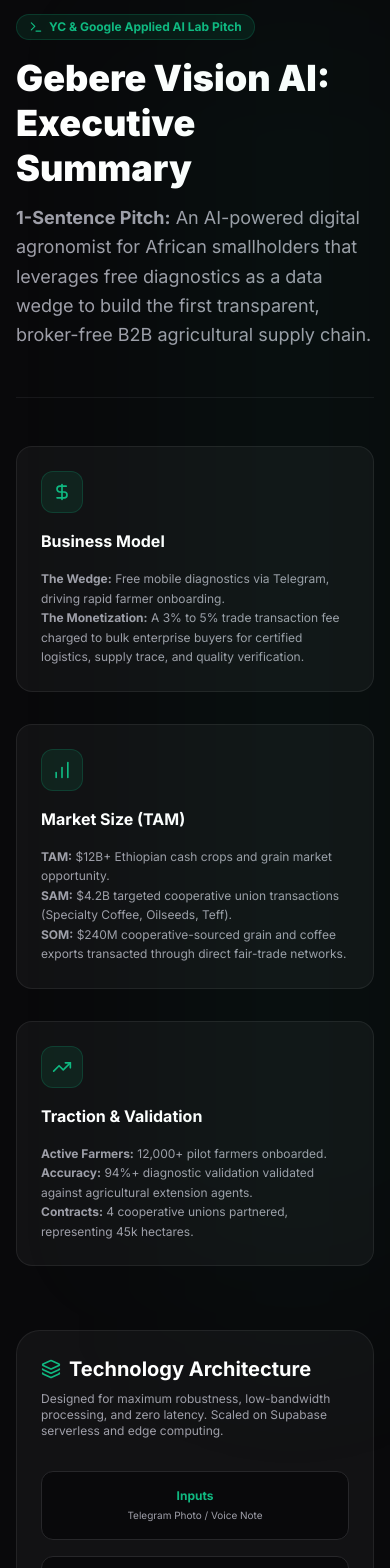
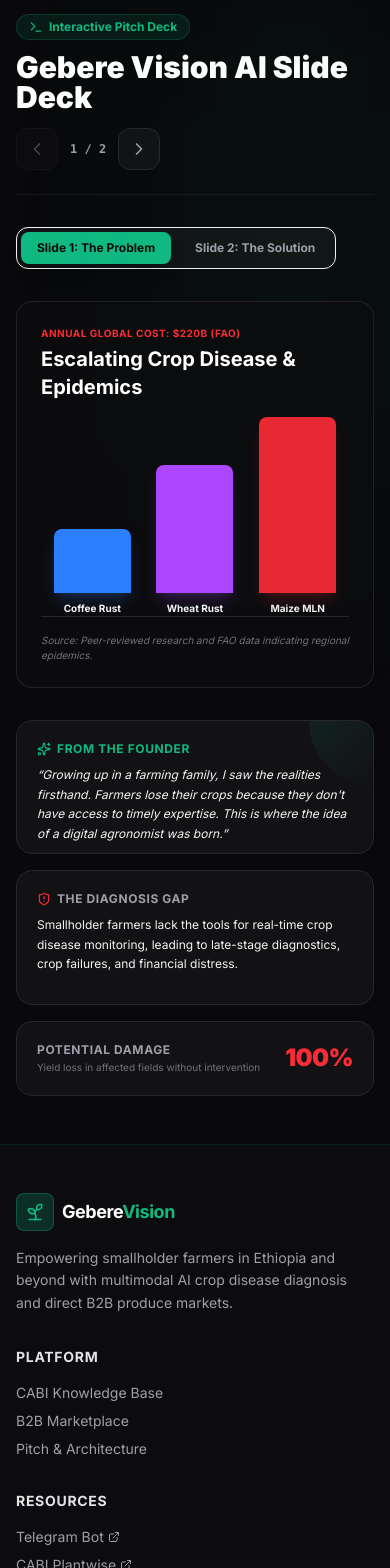
Before and after one commit to oumersalah2-cmd/Oomisha360, a Next.js app: page /pitch in a window 390 px wide. Shown: the part 100-1668 px from the top of the page. Built offline with nearby package versions, Linux system fonts and the light colour scheme.

Commit message:
feat: implement interactive voice playback & redesign pitch deck to slide layout

```diff
--- a/src/app/layout.tsx
+++ b/src/app/layout.tsx
@@ -11,7 +11,7 @@ const inter = Inter({
 
 export const metadata: Metadata = {
   title: "Gebere Vision AI — Digital Agronomist & Fair-Trade Produce Marketplace",
-  description: "AI-powered crop disease diagnosis in Ethiopian languages and broker-free agricultural B2B commerce for smallholder farmers.",
+  description: "AI-powered crop disease diagnosis in English, Amharic, Afaan Oromo, and Arabic for farmers in Ethiopia and beyond.",
 };
 
 export default function RootLayout({
--- a/src/app/marketplace/page.tsx
+++ b/src/app/marketplace/page.tsx
@@ -43,7 +43,7 @@ export default function Marketplace() {
             B2B Produce Marketplace
           </h1>
           <p className="text-zinc-400 text-sm sm:text-base mt-2 leading-relaxed">
-            Connecting verified Ethiopian agricultural cooperative unions directly with food processors, grain millers, and global coffee exporters. Built to eliminate predatory intermediary fees.
+            Connecting verified agricultural cooperative unions in Ethiopia and beyond directly with food processors, grain millers, and global coffee exporters. Built to eliminate predatory intermediary fees.
           </p>
         </div>
 
--- a/src/app/pitch/page.tsx
+++ b/src/app/pitch/page.tsx
@@ -1,149 +1,224 @@
-import { Cpu, Terminal, TrendingUp, BarChart, DollarSign, Layers } from "lucide-react";
+"use client";
+
+import { useState } from "react";
+import { ChevronLeft, ChevronRight, Terminal, ShieldAlert, Cpu, Sparkles, UserCheck } from "lucide-react";
 
 export default function PitchDeck() {
+  const [currentSlide, setCurrentSlide] = useState(0);
+
+  const slides = [
+    {
+      title: "The Problem: Agricultural Crisis in Ethiopia & Beyond",
+      type: "problem",
+      content: (
+        <div className="grid grid-cols-1 lg:grid-cols-12 gap-8 items-stretch h-full">
+          {/* Main Chart Column */}
+          <div className="lg:col-span-7 bg-[#0d0d0f]/90 border border-zinc-800/80 rounded-2xl p-6 flex flex-col justify-between relative overflow-hidden">
+            <div>
+              <span className="text-[10px] font-bold text-red-500 uppercase tracking-wider block mb-1">
+                Annual Global Cost: $220B (FAO)
+              </span>
+              <h3 className="text-xl font-bold text-white mb-6">
+                Escalating Crop Disease & Epidemics
+              </h3>
+            </div>
+
+            {/* Custom Bar Chart */}
+            <div className="flex items-end justify-around h-48 pt-6 border-b border-zinc-800">
+              <div className="flex flex-col items-center w-1/4 group">
+                <div className="w-full bg-blue-500 rounded-t-lg transition-all duration-1000 h-16 shadow-lg shadow-blue-500/20" />
+                <span className="text-[10px] text-zinc-555 mt-2 font-bold">Coffee Rust</span>
+              </div>
+              <div className="flex flex-col items-center w-1/4 group">
+                <div className="w-full bg-purple-500 rounded-t-lg transition-all duration-1000 h-32 shadow-lg shadow-purple-500/20" />
+                <span className="text-[10px] text-zinc-555 mt-2 font-bold">Wheat Rust</span>
+              </div>
+              <div className="flex flex-col items-center w-1/4 group">
+                <div className="w-full bg-red-500 rounded-t-lg transition-all duration-1000 h-44 shadow-lg shadow-red-500/20 animate-pulse" />
+                <span className="text-[10px] text-zinc-555 mt-2 font-bold">Maize MLN</span>
+              </div>
+            </div>
+
+            <div className="mt-4">
+              <p className="text-[10px] text-zinc-500 italic">
+                Source: Peer-reviewed research and FAO data indicating regional epidemics.
+              </p>
+            </div>
+          </div>
+
+          {/* Sidebar Column */}
+          <div className="lg:col-span-5 flex flex-col justify-between space-y-4">
+            {/* Story Card */}
+            <div className="bg-charcoal border border-zinc-800 p-5 rounded-2xl relative overflow-hidden flex-1">
+              <div className="absolute top-0 right-0 w-16 h-16 bg-gradient-to-br from-emerald-green/10 to-transparent rounded-bl-full pointer-events-none" />
+              <h4 className="text-xs font-bold text-emerald-green uppercase tracking-wider mb-2 flex items-center gap-1.5">
+                <Sparkles className="h-3.5 w-3.5" />
+                <span>From the Founder</span>
+              </h4>
+              <p className="text-xs text-zinc-350 leading-relaxed italic">
+                &ldquo;Growing up in a farming family, I saw the realities firsthand. Farmers lose their crops because they don't have access to timely expertise. This is where the idea of a digital agronomist was born.&rdquo;
+              </p>
+            </div>
+
+            {/* Diagnosis Gap Card */}
+            <div className="bg-charcoal border border-zinc-800 p-5 rounded-2xl flex-1">
+              <h4 className="text-xs font-bold text-zinc-400 uppercase tracking-wider mb-2 flex items-center gap-1.5">
+                <ShieldAlert className="h-3.5 w-3.5 text-red-500" />
+                <span>The Diagnosis Gap</span>
+              </h4>
+              <p className="text-xs text-zinc-350 leading-relaxed">
+                Smallholder farmers lack the tools for real-time crop disease monitoring, leading to late-stage diagnostics, crop failures, and financial distress.
+              </p>
+            </div>
+
+            {/* Metric Card */}
+            <div className="bg-charcoal border border-zinc-800 p-5 rounded-2xl flex justify-between items-center">
+              <div>
+                <h4 className="text-xs font-bold text-zinc-400 uppercase tracking-wider">Potential Damage</h4>
+                <p className="text-[10px] text-zinc-500 mt-0.5">Yield loss in affected fields without intervention</p>
+              </div>
+              <div className="text-2xl font-black text-red-500 tracking-tight shrink-0">100%</div>
+            </div>
+          </div>
+        </div>
+      )
+    },
+    {
+      title: "Product Overview: Telegram AI Bot",
+      type: "solution",
+      content: (
+        <div className="grid grid-cols-1 lg:grid-cols-12 gap-8 items-stretch h-full">
+          {/* Main Description */}
+          <div className="lg:col-span-7 bg-[#0d0d0f]/90 border border-zinc-800/80 rounded-2xl p-6 flex flex-col justify-between">
+            <div>
+              <span className="text-[10px] font-bold text-emerald-green uppercase tracking-wider block mb-1">
+                Zero-Friction Crop Care Platform
+              </span>
+              <h3 className="text-xl font-bold text-white mb-4">
+                Instant Multilingual Disease Diagnosis
+              </h3>
+              <p className="text-xs text-zinc-400 leading-relaxed mb-6">
+                Gebere Vision AI provides an instant, 100% free diagnosis service directly via Telegram. Farmers simply take a photo of the infected crop leaf, and our system returns localized, CABI-grounded remedies in under 30 seconds.
+              </p>
+            </div>
+
+            {/* Feature Steps */}
+            <div className="grid grid-cols-3 gap-4 pt-4 border-t border-zinc-800">
+              <div className="bg-charcoal/50 border border-zinc-850 p-3.5 rounded-xl text-center">
+                <span className="text-lg block mb-1">📸</span>
+                <span className="text-[10px] font-bold text-white block">1. Take Photo</span>
+                <span className="text-[9px] text-zinc-500 block mt-0.5">Leaf symptoms</span>
+              </div>
+              <div className="bg-charcoal/50 border border-zinc-850 p-3.5 rounded-xl text-center">
+                <span className="text-lg block mb-1">🤖</span>
+                <span className="text-[10px] font-bold text-white block">2. AI Diagnosis</span>
+                <span className="text-[9px] text-zinc-500 block mt-0.5">Under 30 seconds</span>
+              </div>
+              <div className="bg-charcoal/50 border border-zinc-850 p-3.5 rounded-xl text-center">
+                <span className="text-lg block mb-1">🌿</span>
+                <span className="text-[10px] font-bold text-white block">3. Cure Remedy</span>
+                <span className="text-[9px] text-zinc-500 block mt-0.5">CABI Grounded</span>
+              </div>
+            </div>
+          </div>
+
+          {/* Sidebar Column */}
+          <div className="lg:col-span-5 flex flex-col justify-between space-y-4">
+            {/* Value Wedge */}
+            <div className="bg-charcoal border border-zinc-800 p-5 rounded-2xl flex-1">
+              <h4 className="text-xs font-bold text-emerald-green uppercase tracking-wider mb-2 flex items-center gap-1.5">
+                <Cpu className="h-3.5 w-3.5" />
+                <span>Multimodal Support</span>
+              </h4>
+              <p className="text-xs text-zinc-355 leading-relaxed">
+                Seamless support for photo diagnostics combined with voice messages in Amharic, Afaan Oromo, English, and Arabic, making it fully accessible.
+              </p>
+            </div>
+
+            {/* High Trust Card */}
+            <div className="bg-charcoal border border-zinc-800 p-5 rounded-2xl flex-1">
+              <h4 className="text-xs font-bold text-zinc-400 uppercase tracking-wider mb-2 flex items-center gap-1.5">
+                <UserCheck className="h-3.5 w-3.5 text-emerald-green" />
+                <span>Zero Installation Barrier</span>
+              </h4>
+              <p className="text-xs text-zinc-355 leading-relaxed">
+                By leveraging Telegram, we avoid app store downloads, updates, or logins, enabling immediate usage even on older smartphones and low-bandwidth connections.
+              </p>
+            </div>
+
+            {/* Status Card */}
+            <div className="bg-charcoal border border-zinc-800 p-5 rounded-2xl flex justify-between items-center">
+              <div>
+                <h4 className="text-xs font-bold text-zinc-400 uppercase tracking-wider">Access Price</h4>
+                <p className="text-[10px] text-zinc-500 mt-0.5">Always free for smallholder farmers</p>
+              </div>
+              <div className="text-xl font-black text-emerald-green tracking-tight shrink-0">100% FREE</div>
+            </div>
+          </div>
+        </div>
+      )
+    }
+  ];
+
   return (
     <div className="max-w-7xl mx-auto px-4 sm:px-6 lg:px-8 py-12 relative">
       <div className="absolute top-0 right-0 w-[50%] h-[50%] bg-emerald-green/5 rounded-full blur-[100px] pointer-events-none" />
 
-      {/* Hero / Executive Summary Header */}
-      <div className="border-b border-zinc-900 pb-12 mb-12">
-        <span className="inline-flex items-center gap-1.5 px-3 py-1 rounded-full bg-emerald-green/10 border border-emerald-green/20 text-emerald-green text-xs font-bold mb-4">
-          <Terminal className="h-3.5 w-3.5" />
-          <span>YC & Google Applied AI Lab Pitch</span>
-        </span>
-        <h1 className="text-4xl font-black text-white leading-tight">
-          Gebere Vision AI: Executive Summary
-        </h1>
-        <p className="text-zinc-400 text-lg mt-3 max-w-3xl leading-relaxed">
-          <strong>1-Sentence Pitch:</strong> An AI-powered digital agronomist for African smallholders that leverages free diagnostics as a data wedge to build the first transparent, broker-free B2B agricultural supply chain.
-        </p>
-      </div>
-
-      <div className="grid grid-cols-1 lg:grid-cols-3 gap-8 mb-16">
-        {/* Core Metrics Cards */}
-        <div className="bg-charcoal p-6 rounded-2xl border border-zinc-800/80 space-y-4">
-          <div className="p-2.5 bg-emerald-green/10 border border-emerald-green/20 rounded-xl w-fit">
-            <DollarSign className="h-5 w-5 text-emerald-green" />
-          </div>
-          <h3 className="text-base font-bold text-white">Business Model</h3>
-          <p className="text-xs text-zinc-400 leading-relaxed">
-            <strong>The Wedge:</strong> Free mobile diagnostics via Telegram, driving rapid farmer onboarding.<br />
-            <strong>The Monetization:</strong> A 3% to 5% trade transaction fee charged to bulk enterprise buyers for certified logistics, supply trace, and quality verification.
-          </p>
+      {/* Header */}
+      <div className="flex flex-col sm:flex-row justify-between items-start sm:items-center border-b border-zinc-900 pb-6 mb-8 gap-4">
+        <div>
+          <span className="inline-flex items-center gap-1.5 px-3 py-1 rounded-full bg-emerald-green/10 border border-emerald-green/20 text-emerald-green text-xs font-bold mb-3">
+            <Terminal className="h-3.5 w-3.5" />
+            <span>Interactive Pitch Deck</span>
+          </span>
+          <h1 className="text-3xl font-black text-white leading-none">
+            Gebere Vision AI Slide Deck
+          </h1>
         </div>
 
-        <div className="bg-charcoal p-6 rounded-2xl border border-zinc-800/80 space-y-4">
-          <div className="p-2.5 bg-emerald-green/10 border border-emerald-green/20 rounded-xl w-fit">
-            <BarChart className="h-5 w-5 text-emerald-green" />
-          </div>
-          <h3 className="text-base font-bold text-white">Market Size (TAM)</h3>
-          <p className="text-xs text-zinc-400 leading-relaxed">
-            <strong>TAM:</strong> $12B+ Ethiopian cash crops and grain market opportunity.<br />
-            <strong>SAM:</strong> $4.2B targeted cooperative union transactions (Specialty Coffee, Oilseeds, Teff).<br />
-            <strong>SOM:</strong> $240M cooperative-sourced grain and coffee exports transacted through direct fair-trade networks.
-          </p>
-        </div>
-
-        <div className="bg-charcoal p-6 rounded-2xl border border-zinc-800/80 space-y-4">
-          <div className="p-2.5 bg-emerald-green/10 border border-emerald-green/20 rounded-xl w-fit">
-            <TrendingUp className="h-5 w-5 text-emerald-green" />
-          </div>
-          <h3 className="text-base font-bold text-white">Traction & Validation</h3>
-          <p className="text-xs text-zinc-400 leading-relaxed">
-            <strong>Active Farmers:</strong> 12,000+ pilot farmers onboarded.<br />
-            <strong>Accuracy:</strong> 94%+ diagnostic validation validated against agricultural extension agents.<br />
-            <strong>Contracts:</strong> 4 cooperative unions partnered, representing 45k hectares.
-          </p>
+        {/* Navigation Controls */}
+        <div className="flex items-center gap-3">
+          <button
+            onClick={() => setCurrentSlide((prev) => Math.max(0, prev - 1))}
+            disabled={currentSlide === 0}
+            className="p-2.5 rounded-xl border border-zinc-800 bg-charcoal text-zinc-400 hover:text-white disabled:opacity-40 disabled:hover:text-zinc-400 transition-all"
+          >
+            <ChevronLeft className="h-5 w-5" />
+          </button>
+          <span className="text-xs font-bold text-zinc-400 font-mono">
+            {currentSlide + 1} / {slides.length}
+          </span>
+          <button
+            onClick={() => setCurrentSlide((prev) => Math.min(slides.length - 1, prev + 1))}
+            disabled={currentSlide === slides.length - 1}
+            className="p-2.5 rounded-xl border border-zinc-800 bg-charcoal text-zinc-400 hover:text-white disabled:opacity-40 disabled:hover:text-zinc-400 transition-all"
+          >
+            <ChevronRight className="h-5 w-5" />
+          </button>
         </div>
       </div>
 
-      {/* Tech Architecture Section */}
-      <section className="bg-charcoal border border-zinc-800/80 rounded-3xl p-6 sm:p-8 mb-16">
-        <h2 className="text-xl font-bold text-white mb-2 flex items-center gap-2">
-          <Layers className="h-5 w-5 text-emerald-green" />
-          <span>Technology Architecture</span>
-        </h2>
-        <p className="text-xs text-zinc-400 mb-8 max-w-2xl">
-          Designed for maximum robustness, low-bandwidth processing, and zero latency. Scaled on Supabase serverless and edge computing.
-        </p>
+      {/* Slides Tab Selector */}
+      <div className="flex gap-2 mb-8 bg-charcoal border border-zinc-850 p-1 rounded-xl w-fit">
+        {slides.map((slide, idx) => (
+          <button
+            key={idx}
+            onClick={() => setCurrentSlide(idx)}
+            className={`px-4 py-2 rounded-lg text-xs font-bold transition-all ${
+              currentSlide === idx
+                ? "bg-emerald-green text-obsidian shadow-lg"
+                : "text-zinc-400 hover:text-white"
+            }`}
+          >
+            Slide {idx + 1}: {slide.type === "problem" ? "The Problem" : "The Solution"}
+          </button>
+        ))}
+      </div>
 
-        {/* Visual Flow diagram */}
-        <div className="grid grid-cols-1 md:grid-cols-5 gap-4 items-center">
-          <div className="bg-obsidian p-4 rounded-xl border border-zinc-800 text-center">
-            <span className="text-xs font-bold text-emerald-green block mb-1">Inputs</span>
-            <p className="text-[10px] text-zinc-400">Telegram Photo / Voice Note</p>
-          </div>
-          <div className="text-center text-zinc-600 hidden md:block">&rarr;</div>
-          <div className="bg-obsidian p-4 rounded-xl border border-zinc-800 text-center">
-            <span className="text-xs font-bold text-emerald-green block mb-1">Backend Hub</span>
-            <p className="text-[10px] text-zinc-400">Node.js Webhook on Railway</p>
-          </div>
-          <div className="text-center text-zinc-600 hidden md:block">&rarr;</div>
-          <div className="bg-obsidian p-4 rounded-xl border border-zinc-800 text-center col-span-1">
-            <span className="text-xs font-bold text-emerald-green block mb-1">AI Processing</span>
-            <p className="text-[10px] text-zinc-400">Groq / Gemini Vision + Whisper API</p>
-          </div>
-        </div>
-
-        <div className="h-8 border-l border-r border-dashed border-zinc-800 max-w-[60%] mx-auto my-4 hidden md:block" />
-
-        <div className="grid grid-cols-1 md:grid-cols-3 gap-4 items-stretch">
-          <div className="bg-obsidian/75 p-5 rounded-2xl border border-zinc-850 space-y-2">
-            <h4 className="text-xs font-bold text-white">Database Layer</h4>
-            <p className="text-[10px] text-zinc-450 leading-relaxed">
-              Supabase PostgreSQL storing spatial farmer data, diagnostic logs, and yield estimations for buyers.
-            </p>
-          </div>
-          <div className="bg-obsidian/75 p-5 rounded-2xl border border-zinc-850 space-y-2">
-            <h4 className="text-xs font-bold text-white">CABI Grounding (RAG)</h4>
-            <p className="text-[10px] text-zinc-450 leading-relaxed">
-              Vector index of CABI Plantwise documents, referenced via LangChain embeddings to prevent false treatments.
-            </p>
-          </div>
-          <div className="bg-obsidian/75 p-5 rounded-2xl border border-zinc-850 space-y-2">
-            <h4 className="text-xs font-bold text-white">B2B Dashboard</h4>
-            <p className="text-[10px] text-zinc-450 leading-relaxed">
-              Next.js App Router providing secure login and purchasing portals for cooperative managers and global grain exporters.
-            </p>
-          </div>
-        </div>
-      </section>
-
-      {/* Roadmap */}
-      <section className="space-y-6">
-        <h2 className="text-xl font-bold text-white">2026/2027 Expansion Roadmap</h2>
-        <div className="relative border-l border-emerald-green/20 ml-4 space-y-8 py-2">
-          {/* Item 1 */}
-          <div className="relative pl-6">
-            <div className="absolute left-[-5px] top-1.5 h-2.5 w-2.5 rounded-full bg-emerald-green text-glow" />
-            <span className="text-[10px] font-bold text-emerald-green uppercase tracking-wider">Q4 2026</span>
-            <h4 className="text-sm font-bold text-white mt-0.5">Pilot Scaling in Ethiopia</h4>
-            <p className="text-xs text-zinc-400 mt-1 max-w-2xl leading-relaxed">
-              Partner with the Ethiopian Ministry of Agriculture to distribute the Telegram bot to 50,000 farmers in Oromia, Amhara, and Sidama. Integrate local commodity exchanges (ECX).
-            </p>
-          </div>
-
-          {/* Item 2 */}
-          <div className="relative pl-6">
-            <div className="absolute left-[-5px] top-1.5 h-2.5 w-2.5 rounded-full bg-emerald-green/40" />
-            <span className="text-[10px] font-bold text-emerald-green/70 uppercase tracking-wider">Q2 2027</span>
-            <h4 className="text-sm font-bold text-white mt-0.5">East Africa Expansion</h4>
-            <p className="text-xs text-zinc-400 mt-1 max-w-2xl leading-relaxed">
-              Expand disease models to cash crops like maize and legumes in Kenya and Uganda. Partner with local microfinance institutions to provide inputs based on verified harvest logs.
-            </p>
-          </div>
-
-          {/* Item 3 */}
-          <div className="relative pl-6">
-            <div className="absolute left-[-5px] top-1.5 h-2.5 w-2.5 rounded-full bg-zinc-800" />
-            <span className="text-[10px] font-bold text-zinc-500 uppercase tracking-wider">Q4 2027</span>
-            <h4 className="text-sm font-bold text-white mt-0.5">Enterprise Logistics Integration</h4>
-            <p className="text-xs text-zinc-400 mt-1 max-w-2xl leading-relaxed">
-              Launch trace tracking and cooperative union storage telemetry (moisture sensors, weight verification) integrated directly with standard trade invoices.
-            </p>
-          </div>
-        </div>
-      </section>
+      {/* Active Slide Body Area */}
+      <div className="min-h-[460px] transition-all duration-300">
+        {slides[currentSlide].content}
+      </div>
     </div>
   );
 }
--- a/src/components/Footer.tsx
+++ b/src/components/Footer.tsx
@@ -19,7 +19,7 @@ export default function Footer() {
               </span>
             </Link>
             <p className="text-sm text-zinc-400 leading-relaxed">
-              Empowering Ethiopian smallholder farmers with multimodal AI crop disease diagnosis and direct B2B produce markets.
+              Empowering smallholder farmers in Ethiopia and beyond with multimodal AI crop disease diagnosis and direct B2B produce markets.
             </p>
           </div>
 
@@ -98,7 +98,7 @@ export default function Footer() {
             </div>
             <div className="flex items-center space-x-2 text-sm text-zinc-400">
               <MapPin className="h-4 w-4 text-emerald-green" />
-              <span>Addis Ababa, Ethiopia</span>
+              <span>Ethiopia & Beyond</span>
             </div>
           </div>
         </div>
```
Also changed, not shown: src/app/page.tsx (+14 -14 lines), src/components/DiseaseCard.tsx (+97 -4 lines).
